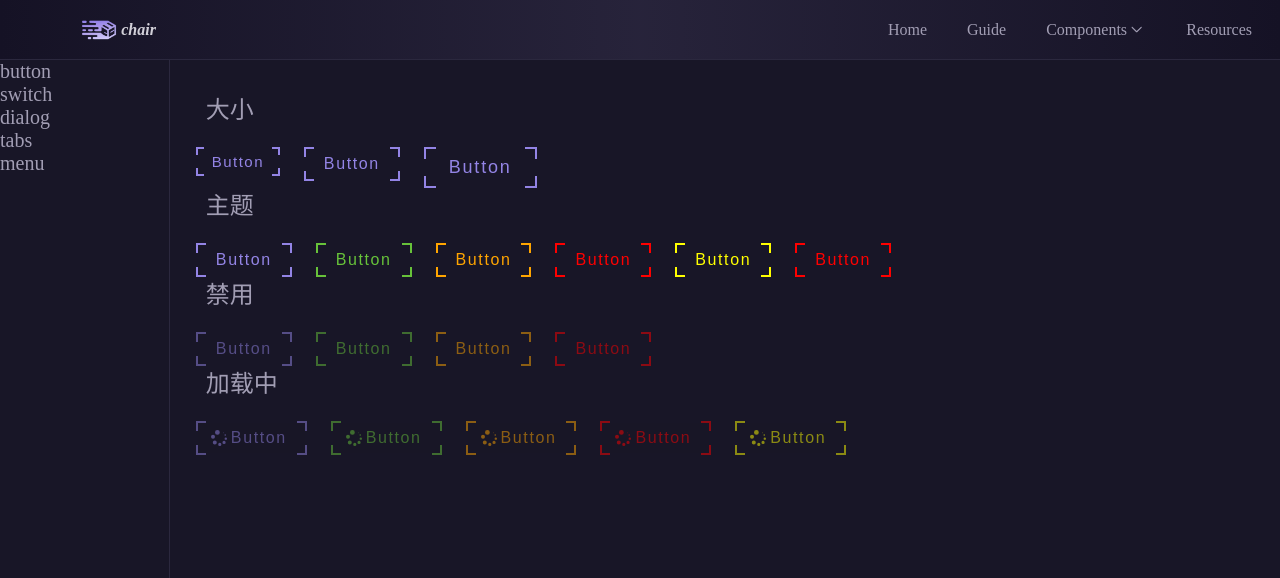
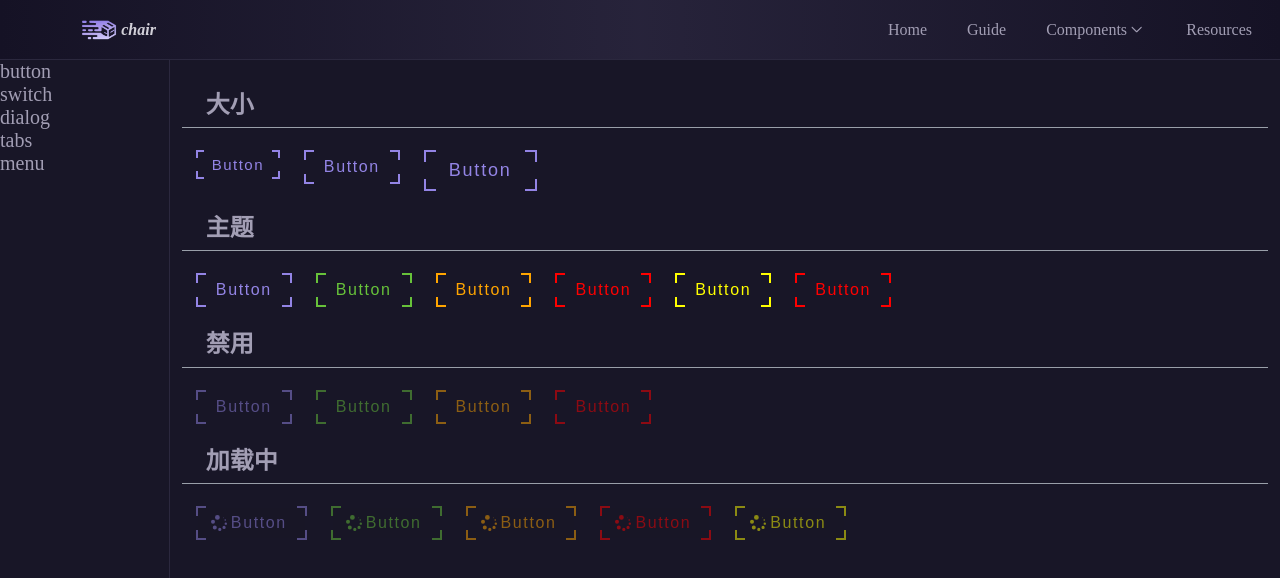
Before and after one commit to koryuoh123/chair-ui, a Vue app: page /components/button in a window 1280 px wide. Shown: the top 578 px of the page. Built offline with nearby package versions, Linux system fonts and the light colour scheme.

Commit message:
引入github样式

```diff
--- a/package.json
+++ b/package.json
@@ -13,6 +13,7 @@
     "format": "prettier --write src/"
   },
   "dependencies": {
+    "github-markdown-css": "^5.8.1",
     "pinia": "^3.0.1",
     "vue": "^3.5.13",
     "vue-router": "^4.5.0"
--- /dev/null
+++ b/src/assets/github-css.scss
@@ -0,0 +1,3 @@
+.markdown-body {
+  background-color: unset !important;
+}
--- a/src/assets/main.css
+++ b/src/assets/main.css
@@ -1,3 +1,4 @@
+@import './github-css.scss';
 #app {
   height: 100vh;
   width: 100%;
--- a/src/components/ButtonDemo.vue
+++ b/src/components/ButtonDemo.vue
@@ -1,5 +1,5 @@
 <template>
-    <div class="demo-wrapper">
+    <div class="markdown-body demo-wrapper ">
         <h2>大小</h2>
         <div class="demolist">
             <Button @click="clickEvent" @focus="focusEvent" size="small">Button</Button>
@@ -60,7 +60,13 @@ const focusEvent = () => {
 }
 
 ::-webkit-scrollbar {
-    display: none;
+    width: 6px;
+}
+
+::-webkit-scrollbar-thumb {
+    background-color: #574A5B;
+    border-radius: 10px;
+    transition: all .2s ease-in-out;
 }
 
 .demo-wrapper {
@@ -75,7 +81,7 @@ const focusEvent = () => {
         color: var(--color-text-light-1);
         margin-bottom: 1em;
         text-indent: 1em;
-        font-size: 1.5rem;
+
     }
 }
 </style>
--- a/src/main.ts
+++ b/src/main.ts
@@ -1,5 +1,6 @@
 import './lib/index.scss'
 import './assets/main.css'
+import 'github-markdown-css'
 
 import { createApp } from 'vue'
 import { createPinia } from 'pinia'
```
Also changed, not shown: 1 other file (tests, documents, lock files or other folders).
